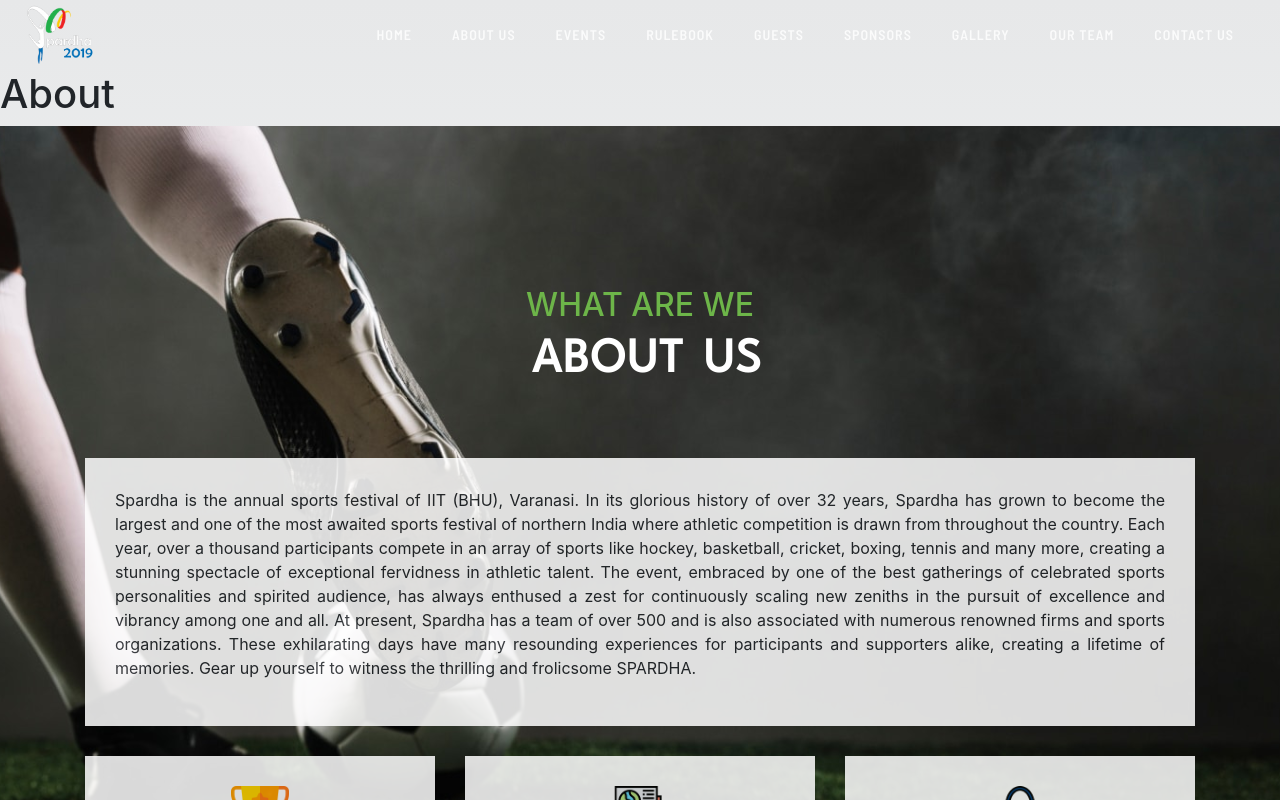
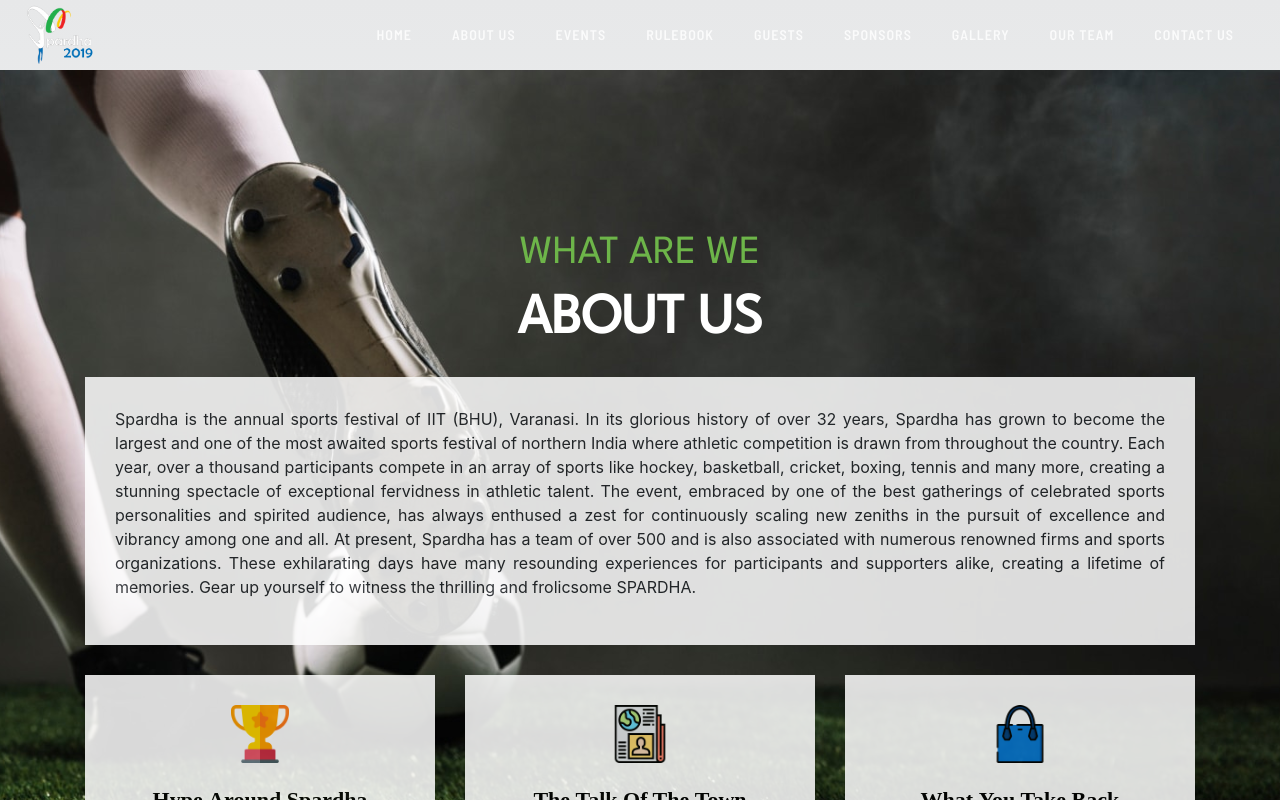
Before and after one commit to Spardha-IIT-BHU/Spardha21-Website, a React (Create React App) app: page / in a window 1280 px wide. Shown: the top 800 px of the page. Built offline with nearby package versions, Linux system fonts and the light colour scheme; the HTML template or start-up script is replaced by a standard one.

Commit message:
Used Module CSS for avoiding classname conflict

```diff
--- a/src/components/About/About.js
+++ b/src/components/About/About.js
@@ -1,5 +1,5 @@
 import React from "react";
-import "./About.css";
+import styles from "./About.module.css";
 import trophy from "./trophy.png";
 import newspaper from "./newspaper.png";
 import accessory from "./accessory.png";
@@ -7,27 +7,50 @@
 const About = () => {
   return (
     <div>
-      <h1>About</h1>
-      <section id="about" className="ftco-section">
-        <div className="container">
-          <div className="row justify-content-center align-items-center mb-5 pb-3">
-            <div className="col-md-7 heading-section text-center">
+      <section id={styles["about"]} className="ftco-section">
+        <div className={styles["container"]}>
+          <div
+            className={
+              styles[
+                ("row",
+                "justify-content-center",
+                "align-items-center",
+                "mb-5",
+                "pb-3")
+              ]
+            }
+          >
+            <div
+              className={styles[("col-md-7", "heading-section", "text-center")]}
+            >
               <h3
-                className="subheading-mt-5 pt-5"
-                style={{ color: "#6db549", fontSize: "2em" }}
+                className={styles[("subheading-mt-5", "pt-5")]}
+                style={{
+                  color: "#6db549",
+                  fontSize: "2.5em",
+                  fontFamily: "League Spartan",
+                }}
               >
                 WHAT ARE WE
               </h3>
-              <h2 className="mb-1" style={{ color: "white", fontSize: "3em" }}>
-                About Us
+              <h2
+                className={styles["mb-1"]}
+                style={{
+                  color: "white",
+                  fontSize: "3.5em",
+                  fontfamily: "League partan",
+                  fontWeight: "bold",
+                }}
+              >
+                ABOUT US
               </h2>
             </div>
           </div>
 
-          <div className="row">
-            <div className="col-md-12">
-              <div className="block-7">
-                <div className="text-justify">
+          <div className={styles["row"]}>
+            <div className={styles["col-md-12"]}>
+              <div className={styles["block-7"]}>
+                <div className={styles["text-justify"]}>
                   <p
                     styel={{
                       fontFamily: "Open Sans",
@@ -60,8 +83,8 @@
               </div>
             </div>
 
-            <div className="col-md-4">
-              <div className="block-7">
+            <div className={styles["col-md-4"]}>
+              <div className={styles["block-7"]}>
                 <div style={{ textAlign: "center" }}>
                   <img
                     src={trophy}
@@ -73,7 +96,7 @@
                     }}
                   />
                   <h3
-                    className="text-wrap"
+                    className={styles["text-wrap"]}
                     style={{
                       fontSize: "22px",
                       color: "#000",
@@ -90,14 +113,13 @@
                     Spardha, today stands as the largest inter-collegiate
                     sporting event of India.
                     <br />
-                    <br />
                   </p>
                 </div>
               </div>
             </div>
 
-            <div className="col-md-4">
-              <div className="block-7">
+            <div className={styles["col-md-4"]}>
+              <div className={styles["block-7"]}>
                 <div style={{ textAlign: "center" }}>
                   <img
                     src={newspaper}
@@ -109,7 +131,7 @@
                     }}
                   />
                   <h3
-                    className="text-wrap"
+                    className={styles["text-wrap"]}
                     style={{
                       fontSize: "22px",
                       color: "#000",
@@ -131,8 +153,8 @@
               </div>
             </div>
 
-            <div className="col-md-4">
-              <div className="block-7">
+            <div className={styles["col-md-4"]}>
+              <div className={styles["block-7"]}>
                 <div style={{ textAlign: "center" }}>
                   <img
                     src={accessory}
@@ -144,7 +166,7 @@
                     }}
                   />
                   <h3
-                    className="text-wrap"
+                    className={styles["text-wrap"]}
                     style={{
                       fontSize: "22px",
                       color: "#000",
--- a/src/components/About/About.css
+++ b/src/components/About/About.module.css
@@ -20,19 +20,19 @@
   }
 }
 
-@media (min-width: 992px) {
-  .container {
+@media (min-width: 992px) and (max-width: 1199px) {
+  .container_aboutus {
     max-width: 960px;
   }
 }
 
-@media (min-width: 768px) {
+@media (min-width: 768px) and (max-width: 991px) {
   .container {
     max-width: 720px;
   }
 }
 
-@media (min-width: 576px) {
+@media (min-width: 576px) and (max-width: 767px) {
   .container {
     max-width: 540px;
   }
@@ -40,6 +40,10 @@
 
 .pb-3 {
   padding-bottom: 1rem !important;
+}
+
+.mb-1 {
+  font-family: "League Spartan";
 }
 
 .mb-5 {
```
